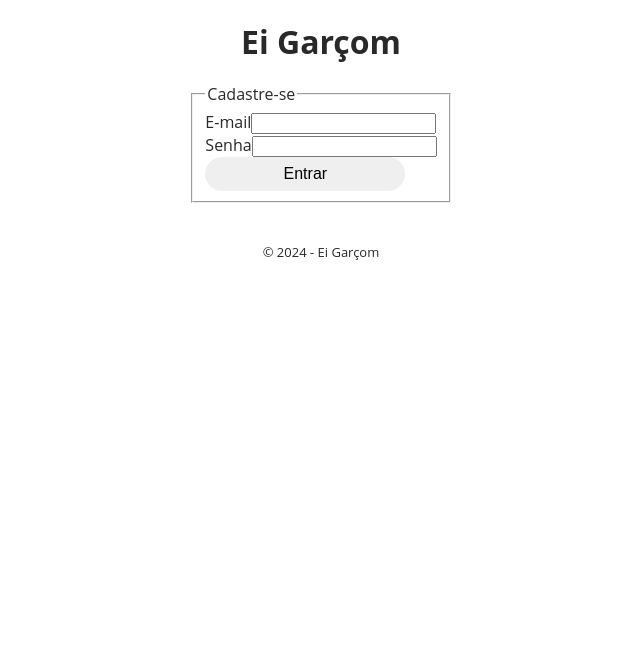
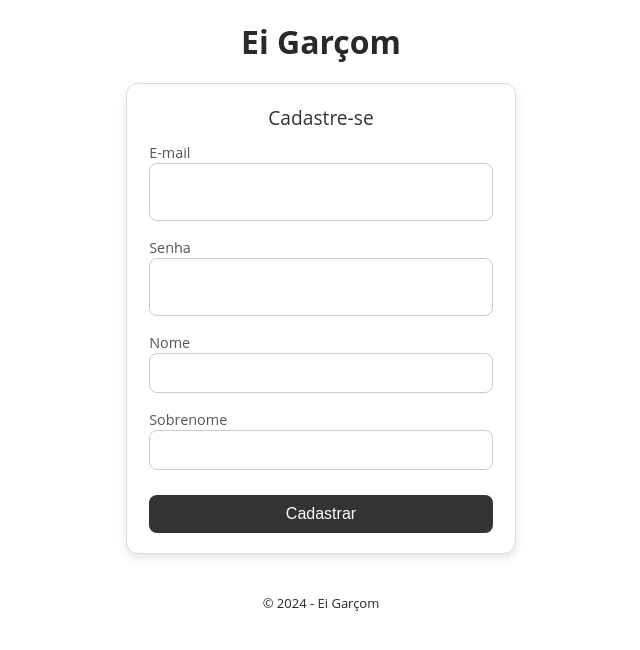
Before and after one commit to mateusasb/ei-garcom, a React (Create React App) app: page /cadastro in a window 1280 px wide. Shown: the top 650 px of the page, without its empty margins (319-959 px from the left). Built offline with nearby package versions, Linux system fonts and the light colour scheme; no server answers; the HTML template or start-up script is replaced by a standard one.

Commit message:
Melhoria na lógica para cadastro de usuários

```diff
--- a/src/pages/Login.js
+++ b/src/pages/Login.js
@@ -3,7 +3,7 @@ import { signInWithEmailAndPassword } from "firebase/auth";
 import { auth } from "../firebase";
 import { useNavigate, useOutletContext } from "react-router-dom";
 import { getUserByEmail } from "../services/controller/userController";
-import '../styles/login.css';
+import '../styles/authentication.css';
 
 const Login = () => {
   const [email, setEmail] = useState("");
@@ -15,14 +15,14 @@ const Login = () => {
 
   useLayoutEffect(() => {
     if(userData && userData.auth) {
+      console.log(userData)
       setLoading(true);
       redirectOnAuthSuccess()
     }
 
-  }, [])
+  }, [userData]) // eslint-disable-line
 
   async function redirectOnAuthSuccess() {
-
     try {
       const payload = await getUserByEmail(email || userData.email);
       if (!payload) {
@@ -61,12 +61,13 @@ const Login = () => {
 
   return (
     <div>
-      <form onSubmit={handleLogin}>
+      <form className="auth-form-container" onSubmit={handleLogin}>
         <fieldset>
           <legend>Login</legend>
           <div>
             <label htmlFor="email">E-mail</label>
             <input
+              className="form-field"
               type="email"
               id="email"
               value={email}
@@ -78,6 +79,7 @@ const Login = () => {
           <div>
             <label htmlFor="email">Senha</label>
             <input
+              className="form-field"
               type="password"
               id="password"
               value={password}
--- a/src/pages/SignUp.js
+++ b/src/pages/SignUp.js
@@ -1,47 +1,29 @@
 import React, { useEffect, useState } from "react";
 import { createUserWithEmailAndPassword, sendEmailVerification, onAuthStateChanged } from "firebase/auth";
 import { auth } from "../firebase";
-import { useNavigate, useOutletContext } from "react-router-dom";
+import { useOutletContext } from "react-router-dom";
+import { createNewUser } from "../services/controller/userController";
+import '../styles/authentication.css';
 
 const SignUp = () => {
   const [error, setError] = useState(null);
   const [loading, setLoading] = useState(false);
   const [email, setEmail] = useState("");
   const [password, setPassword] = useState("");
-  const [polling, setPolling] = useState(false);
+  const [name, setName] = useState("");
+  const [lastName, setLastName] = useState("");
+  const [sentVerify, setSentVerify] = useState(false);
   const { setUserData } = useOutletContext();
-  const navigate = useNavigate();
 
   useEffect(() => {
     const unsubscribe = onAuthStateChanged(auth, async (user) => {
       if(user && !user.emailVerified) {
-        setPolling(true);
         setUserData(user);
       }
     });
 
     return () => unsubscribe();
-  }, [navigate]);
-
-  useEffect(() => {
-    const checkEmailVerification = async () => {
-      if(auth.currentUser) {
-        await auth.currentUser.reload();
-        if(auth.currentUser.emailVerified) {
-          setPolling(false);
-          navigate("/login");
-        }
-      }
-    };
-
-    if(polling) {
-      const intervalId = setInterval(() => {
-        checkEmailVerification();
-      }, 3000);
-
-      return () => clearInterval(intervalId);
-    }
-  }, [polling, navigate]);
+  }, [setUserData]);
 
   const handleSignUp = async (e) => {
     e.preventDefault();
@@ -49,11 +31,19 @@ const SignUp = () => {
     setError(null);
 
     try {
+      let signUpInfo = {email: email, name: name, lastName: lastName}
+      let actionCodeSettings = {
+        url: "http://localhost:3000/login",
+        handleCodeInApp: false
+      }
+
       await createUserWithEmailAndPassword(auth, email, password)
       .then(() => {
-        sendEmailVerification(auth.currentUser)
+        createNewUser(signUpInfo)
+        sendEmailVerification(auth.currentUser, actionCodeSettings)
+        setSentVerify(true)
       })
-      //const user = userCredential.user;
+
     } catch (error) {
       setError(error.message);
 
@@ -64,12 +54,13 @@ const SignUp = () => {
 
   return (
     <div>
-      <form onSubmit={handleSignUp}>
+      <form className="auth-form-container" onSubmit={handleSignUp}>
         <fieldset>
           <legend>Cadastre-se</legend>
           <div>
             <label htmlFor="email">E-mail</label>
             <input
+              className="form-field"
               type="email"
               id="email"
               value={email}
@@ -81,6 +72,7 @@ const SignUp = () => {
           <div>
             <label htmlFor="email">Senha</label>
             <input
+              className="form-field"
               type="password"
               id="password"
               value={password}
@@ -90,11 +82,39 @@ const SignUp = () => {
           </div>
 
           <div>
-            {error && <p>{error}</p>}
+            <label htmlFor="email">Nome</label>
+            <input
+              className="form-field"
+              type="text"
+              id="email"
+              value={name}
+              onChange={(e) => setName(e.target.value)}
+              required
+            />
           </div>
 
           <div>
-            <button type="submit">Entrar</button>
+            <label htmlFor="email">Sobrenome</label>
+            <input
+              className="form-field"
+              type="text"
+              id="email"
+              value={lastName}
+              onChange={(e) => setLastName(e.target.value)}
+              required
+            />
+          </div>
+
+          <div className="message-container">
+            {error && <p id="error" style={{color: "red"}}>{error}</p>}
+          </div>
+
+          <div className="message-container">
+            {sentVerify && <p id="info" style={{color: "orange"}}>Verifique o seu E-mail para continuar</p>}
+          </div>
+
+          <div>
+            <button type="submit">Cadastrar</button>
           </div>
         </fieldset>
       </form>
--- /dev/null
+++ b/src/pages/VerifyEmail.js
@@ -0,0 +1,30 @@
+import React, { useEffect } from "react"
+import { auth } from "../firebase";
+import { onAuthStateChanged } from "firebase/auth";
+import { useNavigate, useOutletContext } from "react-router-dom";
+
+const VerifyEmail = () => {
+    const { setUserData } = useOutletContext();
+    const navigate = useNavigate();
+
+    useEffect(() => {
+        const unsubscribe = onAuthStateChanged(auth, async (user) => {
+            if(user) {
+                setUserData(user)
+                navigate('/login')
+            }
+        })
+
+        return () => unsubscribe();
+
+    }, [setUserData, navigate])
+
+
+    return (
+        <div>
+            <p>Email Verificado! Realize o Login para continuar</p>
+        </div>
+    )
+};
+
+export default VerifyEmail;
--- a/src/services/controller/userController.js
+++ b/src/services/controller/userController.js
@@ -1,5 +1,5 @@
 import { db } from '../../firebase'
-import { collection, query, where, getDocs } from "firebase/firestore";
+import { collection, query, where, getDocs, addDoc, Timestamp } from "firebase/firestore";
 
 export const getUserBySlug = async (slug) => {
     try{
@@ -30,10 +30,32 @@ export const getUserByEmail = async (email) => {
             return userDoc.data();
         } else {
             console.error("Usuário não encontrado");
-            throw new Error("Usuário não encontrado");
+            return null;
         }
     } catch (error) {
         console.error("Erro ao buscar usuário pelo Email:", error);
         throw new Error("Erro ao buscar o usuário");
     }
 }
+
+export const createNewUser = async(userInfo) => {
+    let userAlreadyExists = await getUserByEmail(userInfo.email);
+    if(userAlreadyExists === null) {
+        try{
+            const usersCollection = collection(db, "users");
+            await addDoc(usersCollection, {
+                creation_date: Timestamp.now(),
+                current_service_location: 'Bar do Zé',
+                email: userInfo.email,
+                first_name: userInfo.name,
+                last_name: userInfo.lastName,
+                phone: '71994042861',
+                profile_picture_url: 'https://via.placeholder.com/150',
+                slug: (userInfo.name + '-' + userInfo.lastName).toLowerCase()
+            })
+        } catch(error) {
+            console.error("Erro ao cadastrar usuário:", error);
+            throw new Error("Erro ao buscar o usuário", error);
+        }
+    }
+}
--- a/src/services/router.js
+++ b/src/services/router.js
@@ -7,6 +7,7 @@ import NotFound from '../pages/NotFound';
 import Login from '../pages/Login';
 import SignUp from '../pages/SignUp';
 import PermissionDenied from '../pages/waiter-public/PermissionDenied';
+import VerifyEmail from '../pages/VerifyEmail';
 
 const router = createBrowserRouter([
   {
@@ -24,6 +25,10 @@ const router = createBrowserRouter([
       {
         path: '/cadastro',
         element: <SignUp />,
+      },
+      {
+        path: '/verify',
+        element: <VerifyEmail />,
       },
       {
         path: '/p/:waiterSlug',
--- /dev/null
+++ b/src/styles/authentication.css
@@ -0,0 +1,71 @@
+.auth-form-container {
+  width: 100%;
+  max-width: 100%;
+  padding: 20px;
+  margin: 0 auto;
+  border-radius: 12px;
+  box-shadow: 0 4px 8px rgba(0, 0, 0, 0.1);
+  border: 1px solid #ddd;
+  background-color: #ffffff;
+  transition: transform 0.2s, box-shadow 0.2s;
+  box-sizing: border-box;
+}
+
+.auth-form-container fieldset {
+  border: none;
+  padding: 0;
+}
+
+.auth-form-container legend {
+  font-size: 1.2em;
+  font-weight: 500;
+  color: #333;
+  text-align: center;
+  margin-bottom: 10px;
+}
+
+.auth-form-container .form-field {
+  padding: 10px;
+  font-size: 1em;
+  border-radius: 8px;
+  border: 1px solid #ccc;
+  transition: border-color 0.2s;
+  width: 100%;
+  box-sizing: border-box;
+  margin-bottom: 15px;
+}
+
+.auth-form-container .form-field:focus {
+  border-color: #333;
+  outline: none;
+}
+
+.auth-form-container label {
+  font-size: 0.9em;
+  color: #555;
+  margin-bottom: 5px;
+}
+
+.auth-form-container button[type="submit"] {
+  width: 100%;
+  padding: 10px;
+  font-size: 1em;
+  border: none;
+  border-radius: 8px;
+  background-color: #333;
+  color: #fff;
+  cursor: pointer;
+  transition: background-color 0.2s, transform 0.2s;
+}
+
+.auth-form-container button[type="submit"]:hover {
+  background-color: #555;
+  transform: translateY(-2px);
+}
+
+.message-container {
+  font-size: 0.9em;
+  font-weight: 600;
+  margin-top: 10px;
+  text-align: center;
+}
--- a/src/styles/global.css
+++ b/src/styles/global.css
@@ -34,7 +34,7 @@ p {
 
 button {
     padding: 8px 12px;
-    border-radius: 25px;
+    border-radius: 12px;
     border: none;
     font-size: 1rem;
     font-weight: 500;
@@ -100,3 +100,45 @@ footer {
       transform: rotate(360deg);
     }
   }
+
+  @media (max-width: 320px) {
+  .auth-form-container {
+    padding: 15px;
+  }
+}
+
+  @media (min-width: 768px) {
+  .auth-form-container {
+    max-width: 700px;
+    padding: 30px;
+  }
+
+  .auth-form-container legend {
+    font-size: 1.8em;
+  }
+
+  .auth-form-container input[type="email"],
+  .auth-form-container input[type="password"],
+  .auth-form-container button[type="submit"] {
+    padding: 15px;
+    font-size: 1.1em;
+  }
+}
+
+@media (min-width: 1024px) {
+  .auth-form-container {
+    max-width: 900px; /* Aumenta ainda mais o tamanho para telas grandes */
+    padding: 40px; /* Mais padding para espaçamento extra */
+  }
+
+  .auth-form-container legend {
+    font-size: 2em;
+  }
+
+  .auth-form-container input[type="email"],
+  .auth-form-container input[type="password"],
+  .auth-form-container button[type="submit"] {
+    padding: 16px;
+    font-size: 1.3em;
+  }
+}
```
Also changed, not shown: src/styles/login.css (deleted).
